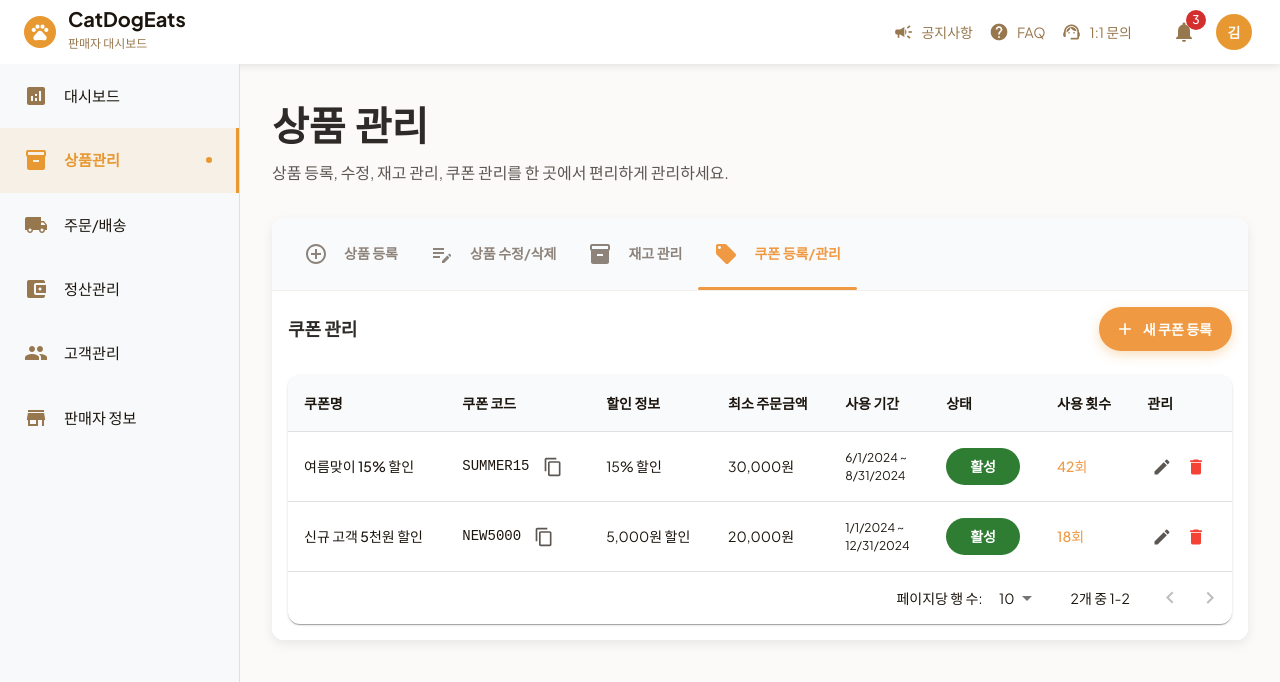
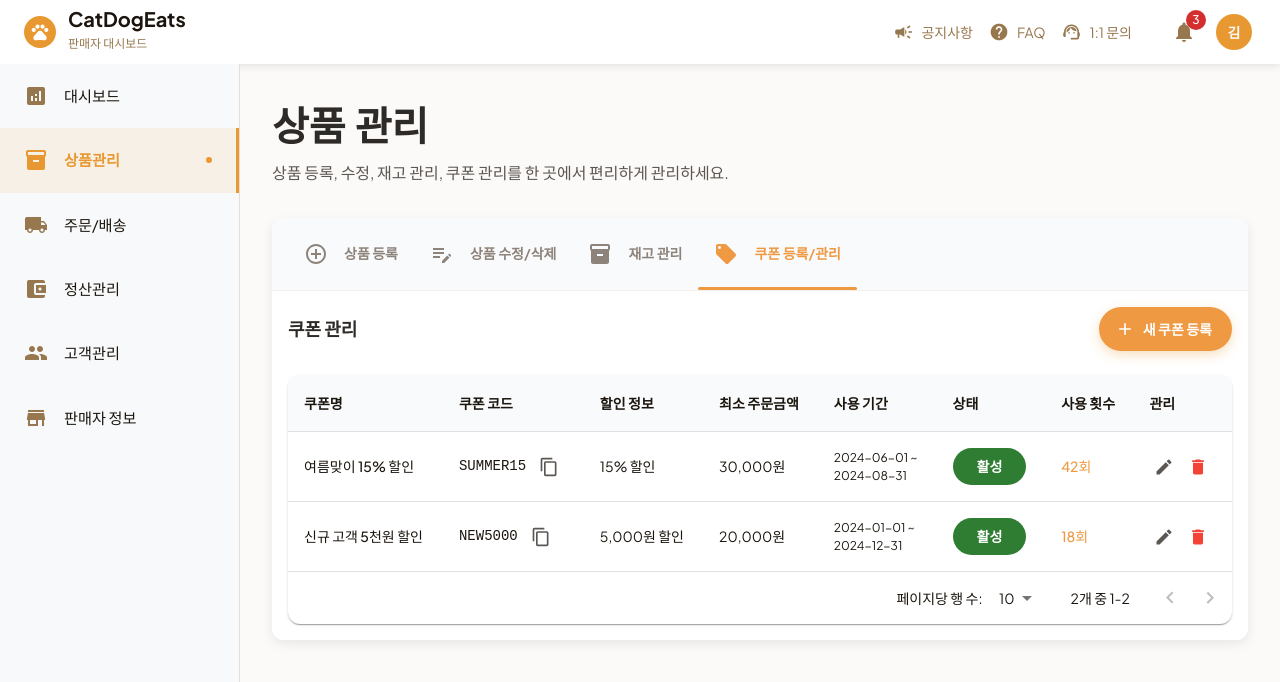
Before and after one commit to prgrms-aibe-devcourse/AIBE1-final-Team05-Frontend-prototype, a React (Vite) app: page /seller/products in a window 1280 px wide. Both pictures are taken after a click on the tab "쿠폰 등록/관리". Shown: the top 682 px of the page. Built offline with nearby package versions, Linux system fonts and the light colour scheme.

Commit message:
fix: DatePicker 관련 라이브러리가 없음

```diff
--- a/src/components/ProductManagement/components/CouponManagement.tsx
+++ b/src/components/ProductManagement/components/CouponManagement.tsx
@@ -14,9 +14,6 @@ import {
   MenuItem,
   Switch,
   FormControlLabel,
-  Card,
-  CardContent,
-  CardActions,
   IconButton,
   Chip,
   Alert,
@@ -38,12 +35,7 @@ import {
   Edit as EditIcon,
   Delete as DeleteIcon,
   ContentCopy as CopyIcon,
-  LocalOffer as CouponIcon,
 } from "@mui/icons-material";
-import { DatePicker } from "@mui/x-date-pickers/DatePicker";
-import { LocalizationProvider } from "@mui/x-date-pickers/LocalizationProvider";
-import { AdapterDateFns } from "@mui/x-date-pickers/AdapterDateFns";
-import { ko } from "date-fns/locale";
 
 interface Coupon {
   id: string;
@@ -52,11 +44,11 @@ interface Coupon {
   discountType: "percentage" | "fixed";
   discountValue: number;
   minOrderAmount: number;
-  startDate: Date;
-  endDate: Date;
+  startDate: string;
+  endDate: string;
   isActive: boolean;
   usageCount: number;
-  createdAt: Date;
+  createdAt: string;
 }
 
 interface CouponFormData {
@@ -65,8 +57,8 @@ interface CouponFormData {
   discountType: "percentage" | "fixed";
   discountValue: number;
   minOrderAmount: number;
-  startDate: Date | null;
-  endDate: Date | null;
+  startDate: string;
+  endDate: string;
   isActive: boolean;
 }
 
@@ -80,11 +72,11 @@ const CouponManagement: React.FC = () => {
       discountType: "percentage",
       discountValue: 15,
       minOrderAmount: 30000,
-      startDate: new Date("2024-06-01"),
-      endDate: new Date("2024-08-31"),
+      startDate: "2024-06-01",
+      endDate: "2024-08-31",
       isActive: true,
       usageCount: 42,
-      createdAt: new Date("2024-05-15"),
+      createdAt: "2024-05-15",
     },
     {
       id: "2",
@@ -93,11 +85,11 @@ const CouponManagement: React.FC = () => {
       discountType: "fixed",
       discountValue: 5000,
       minOrderAmount: 20000,
-      startDate: new Date("2024-01-01"),
-      endDate: new Date("2024-12-31"),
+      startDate: "2024-01-01",
+      endDate: "2024-12-31",
       isActive: true,
       usageCount: 18,
-      createdAt: new Date("2024-01-01"),
+      createdAt: "2024-01-01",
     },
   ]);
 
@@ -107,8 +99,8 @@ const CouponManagement: React.FC = () => {
     discountType: "percentage",
     discountValue: 0,
     minOrderAmount: 0,
-    startDate: null,
-    endDate: null,
+    startDate: "",
+    endDate: "",
     isActive: true,
   });
 
@@ -162,8 +154,6 @@ const CouponManagement: React.FC = () => {
             ? {
                 ...coupon,
                 ...formData,
-                startDate: formData.startDate!,
-                endDate: formData.endDate!,
               }
             : coupon
         )
@@ -174,10 +164,8 @@ const CouponManagement: React.FC = () => {
       const newCoupon: Coupon = {
         id: Date.now().toString(),
         ...formData,
-        startDate: formData.startDate!,
-        endDate: formData.endDate!,
         usageCount: 0,
-        createdAt: new Date(),
+        createdAt: new Date().toISOString().split("T")[0],
       };
       setCoupons((prev) => [...prev, newCoupon]);
       setAlertMessage("쿠폰이 등록되었습니다.");
@@ -198,8 +186,8 @@ const CouponManagement: React.FC = () => {
       discountType: "percentage",
       discountValue: 0,
       minOrderAmount: 0,
-      startDate: null,
-      endDate: null,
+      startDate: "",
+      endDate: "",
       isActive: true,
     });
   };
@@ -249,7 +237,6 @@ const CouponManagement: React.FC = () => {
   };
 
   return (
-    <LocalizationProvider dateAdapter={AdapterDateFns} adapterLocale={ko}>
     <Box sx={{ p: 2 }}>
       {/* 헤더 */}
       <Box
@@ -284,44 +271,28 @@ const CouponManagement: React.FC = () => {
           <Table>
             <TableHead>
               <TableRow>
-                  <TableCell
-                    sx={{ backgroundColor: "#f9fafb", fontWeight: 600 }}
-                  >
+                <TableCell sx={{ backgroundColor: "#f9fafb", fontWeight: 600 }}>
                   쿠폰명
                 </TableCell>
-                  <TableCell
-                    sx={{ backgroundColor: "#f9fafb", fontWeight: 600 }}
-                  >
+                <TableCell sx={{ backgroundColor: "#f9fafb", fontWeight: 600 }}>
                   쿠폰 코드
                 </TableCell>
-                  <TableCell
-                    sx={{ backgroundColor: "#f9fafb", fontWeight: 600 }}
-                  >
+                <TableCell sx={{ backgroundColor: "#f9fafb", fontWeight: 600 }}>
                   할인 정보
                 </TableCell>
-                  <TableCell
-                    sx={{ backgroundColor: "#f9fafb", fontWeight: 600 }}
-                  >
+                <TableCell sx={{ backgroundColor: "#f9fafb", fontWeight: 600 }}>
                   최소 주문금액
                 </TableCell>
-                  <TableCell
-                    sx={{ backgroundColor: "#f9fafb", fontWeight: 600 }}
-                  >
+                <TableCell sx={{ backgroundColor: "#f9fafb", fontWeight: 600 }}>
                   사용 기간
                 </TableCell>
-                  <TableCell
-                    sx={{ backgroundColor: "#f9fafb", fontWeight: 600 }}
-                  >
+                <TableCell sx={{ backgroundColor: "#f9fafb", fontWeight: 600 }}>
                   상태
                 </TableCell>
-                  <TableCell
-                    sx={{ backgroundColor: "#f9fafb", fontWeight: 600 }}
-                  >
+                <TableCell sx={{ backgroundColor: "#f9fafb", fontWeight: 600 }}>
                   사용 횟수
                 </TableCell>
-                  <TableCell
-                    sx={{ backgroundColor: "#f9fafb", fontWeight: 600 }}
-                  >
+                <TableCell sx={{ backgroundColor: "#f9fafb", fontWeight: 600 }}>
                   관리
                 </TableCell>
               </TableRow>
@@ -368,12 +339,9 @@ const CouponManagement: React.FC = () => {
                       </Typography>
                     </TableCell>
                     <TableCell>
-                        <Typography
-                          variant="body2"
-                          sx={{ fontSize: "0.75rem" }}
-                        >
-                          {coupon.startDate.toLocaleDateString()} ~<br />
-                          {coupon.endDate.toLocaleDateString()}
+                      <Typography variant="body2" sx={{ fontSize: "0.75rem" }}>
+                        {coupon.startDate} ~<br />
+                        {coupon.endDate}
                       </Typography>
                     </TableCell>
                     <TableCell>
@@ -443,7 +411,7 @@ const CouponManagement: React.FC = () => {
         <DialogContent>
           <Grid container spacing={2} sx={{ mt: 1 }}>
             {/* 쿠폰 이름 */}
-              <Grid item xs={12}>
+            <Grid size={{ xs: 12 }}>
               <TextField
                 fullWidth
                 label="쿠폰 이름"
@@ -455,7 +423,7 @@ const CouponManagement: React.FC = () => {
             </Grid>
 
             {/* 쿠폰 코드 */}
-              <Grid item xs={8}>
+            <Grid size={{ xs: 8 }}>
               <TextField
                 fullWidth
                 label="쿠폰 코드"
@@ -468,7 +436,7 @@ const CouponManagement: React.FC = () => {
                 inputProps={{ style: { fontFamily: "monospace" } }}
               />
             </Grid>
-              <Grid item xs={4}>
+            <Grid size={{ xs: 4 }}>
               <Button
                 fullWidth
                 variant="outlined"
@@ -480,7 +448,7 @@ const CouponManagement: React.FC = () => {
             </Grid>
 
             {/* 할인 유형 */}
-              <Grid item xs={6}>
+            <Grid size={{ xs: 6 }}>
               <FormControl fullWidth>
                 <InputLabel>할인 유형</InputLabel>
                 <Select
@@ -497,7 +465,7 @@ const CouponManagement: React.FC = () => {
             </Grid>
 
             {/* 할인 값 */}
-              <Grid item xs={6}>
+            <Grid size={{ xs: 6 }}>
               <TextField
                 fullWidth
                 label={`할인 ${formData.discountType === "percentage" ? "율" : "금액"}`}
@@ -514,7 +482,7 @@ const CouponManagement: React.FC = () => {
             </Grid>
 
             {/* 최소 주문 금액 */}
-              <Grid item xs={12}>
+            <Grid size={{ xs: 12 }}>
               <TextField
                 fullWidth
                 label="최소 주문 금액"
@@ -528,25 +496,29 @@ const CouponManagement: React.FC = () => {
             </Grid>
 
             {/* 사용 기간 */}
-              <Grid item xs={6}>
-                <DatePicker
+            <Grid size={{ xs: 6 }}>
+              <TextField
+                fullWidth
                 label="시작일"
+                type="date"
                 value={formData.startDate}
-                  onChange={(date) => handleFormChange("startDate", date)}
-                  renderInput={(params) => <TextField {...params} fullWidth />}
+                onChange={(e) => handleFormChange("startDate", e.target.value)}
+                InputLabelProps={{ shrink: true }}
               />
             </Grid>
-              <Grid item xs={6}>
-                <DatePicker
+            <Grid size={{ xs: 6 }}>
+              <TextField
+                fullWidth
                 label="종료일"
+                type="date"
                 value={formData.endDate}
-                  onChange={(date) => handleFormChange("endDate", date)}
-                  renderInput={(params) => <TextField {...params} fullWidth />}
+                onChange={(e) => handleFormChange("endDate", e.target.value)}
+                InputLabelProps={{ shrink: true }}
               />
             </Grid>
 
             {/* 활성화 상태 */}
-              <Grid item xs={12}>
+            <Grid size={{ xs: 12 }}>
               <FormControlLabel
                 control={
                   <Switch
@@ -591,7 +563,6 @@ const CouponManagement: React.FC = () => {
         </Alert>
       </Snackbar>
     </Box>
-    </LocalizationProvider>
   );
 };
 
```
Lines whose indentation alone changed are shown as unchanged.
